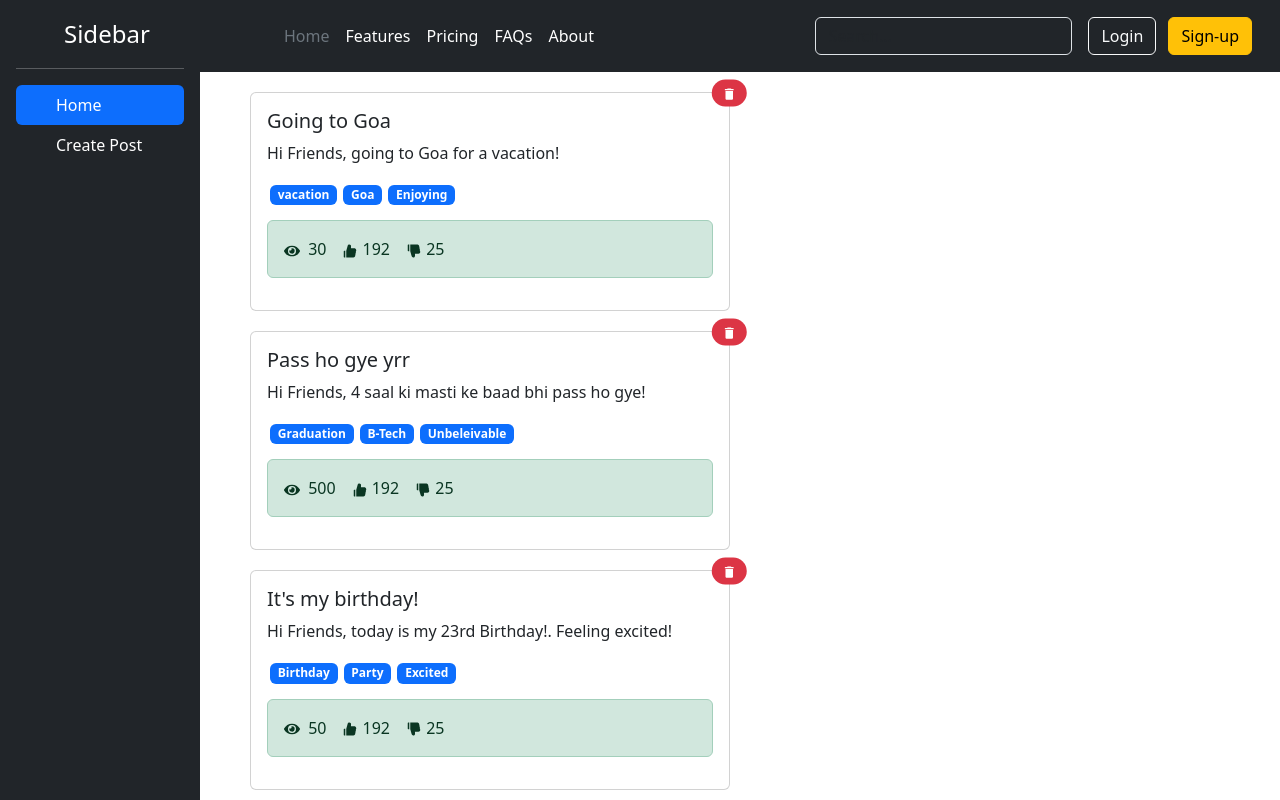
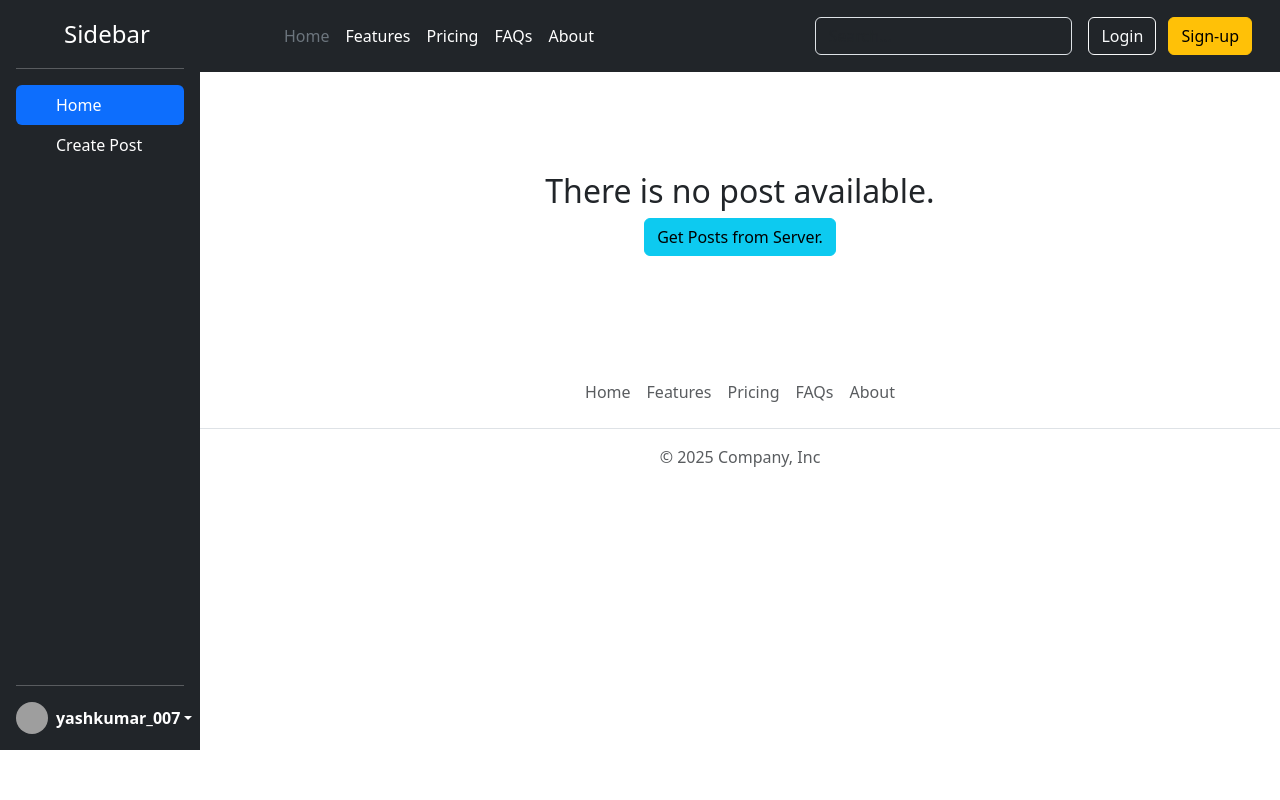
Before and after one commit to KumarYash07/SocialMedia, a React (Vite) app: page / in a window 1280 px wide. Shown: the top 800 px of the page. Built offline with nearby package versions, Linux system fonts and the light colour scheme; grey boxes are pictures that could not be loaded.

Commit message:
Use Dummy JSON for Posts

```diff
--- a/src/App.css
+++ b/src/App.css
@@ -26,3 +26,6 @@
     margin: 10%;
     margin-top: 50px;
 }
+.Welcome-message{
+    margin: 100px 0;
+}
--- a/src/components/PostList.jsx
+++ b/src/components/PostList.jsx
@@ -1,16 +1,28 @@
 import { useContext } from "react";
 import Post from "./Post";
 import { PostList as PostListData } from "../store/PostList-store";
+import WelcomeMessage from "./WelcomeMessage";
 
 const PostList = () => {
+  const { postList, addInitialPosts } = useContext(PostListData);
 
-  const {postList} = useContext(PostListData);
+  const handleGetPostClick = () => {
+    // console.log("get post clicked.");
+    fetch("https://dummyjson.com/posts")
+      .then((res) => res.json())
+      .then(data => {
+        addInitialPosts(data.posts);
+      });
+  };
 
   return (
     <>
-    {postList.map((post) => (
-      <Post key={post.id} post = {post}></Post>
-    ))}
+      {postList.length === 0 && (
+        <WelcomeMessage onGetPostClick={handleGetPostClick}></WelcomeMessage>
+      )}
+      {postList.map((post) => (
+        <Post key={post.id} post={post}></Post>
+      ))}
     </>
   );
 };
--- /dev/null
+++ b/src/components/WelcomeMessage.jsx
@@ -0,0 +1,18 @@
+const WelcomeMessage = ({ onGetPostClick }) => {
+  return (
+    <>
+      <center className="Welcome-message">
+        <h2>There is no post available.</h2>
+        <button
+          type="button"
+          className="btn btn-info"
+          onClick={onGetPostClick}
+        >
+          Get Posts from Server.
+        </button>
+      </center>
+    </>
+  );
+};
+
+export default WelcomeMessage;
--- a/src/store/PostList-store.jsx
+++ b/src/store/PostList-store.jsx
@@ -3,47 +3,48 @@ import { createContext, useReducer } from "react";
 export const PostList = createContext({
   postList: [],
   addPost: () => {},
+  addInitialPosts: () => {},
   deletePost: () => {},
 });
 
-const DEFAULT_POST_LIST = [
-  {
-    id: "1",
-    title: "Going to Goa",
-    body: "Hi Friends, going to Goa for a vacation!",
-    reactions: {
-    likes: 192,
-    dislikes: 25,
-    },
-    views:30,
-    userId: "user-9",
-    tags: ["vacation", "Goa", "Enjoying"],
-  },
-  {
-    id: "2",
-    title: "Pass ho gye yrr",
-    body: "Hi Friends, 4 saal ki masti ke baad bhi pass ho gye!",
-    reactions: {
-    likes: 192,
-    dislikes: 25,
-    },
-    views:500,
-    userId: "user-7",
-    tags: ["Graduation", "B-Tech", "Unbeleivable"],
-  },
-  {
-    id: "3",
-    title: "It's my birthday!",
-    body: "Hi Friends, today is my 23rd Birthday!. Feeling excited!",
-    reactions: {
-    likes: 192,
-    dislikes: 25,
-    },
-    views:50,
-    userId: "user-7",
-    tags: ["Birthday", "Party", "Excited"],
-  },
-];
+// const DEFAULT_POST_LIST = [
+//   {
+//     id: "1",
+//     title: "Going to Goa",
+//     body: "Hi Friends, going to Goa for a vacation!",
+//     reactions: {
+//     likes: 192,
+//     dislikes: 25,
+//     },
+//     views:30,
+//     userId: "user-9",
+//     tags: ["vacation", "Goa", "Enjoying"],
+//   },
+//   {
+//     id: "2",
+//     title: "Pass ho gye yrr",
+//     body: "Hi Friends, 4 saal ki masti ke baad bhi pass ho gye!",
+//     reactions: {
+//     likes: 192,
+//     dislikes: 25,
+//     },
+//     views:500,
+//     userId: "user-7",
+//     tags: ["Graduation", "B-Tech", "Unbeleivable"],
+//   },
+//   {
+//     id: "3",
+//     title: "It's my birthday!",
+//     body: "Hi Friends, today is my 23rd Birthday!. Feeling excited!",
+//     reactions: {
+//     likes: 192,
+//     dislikes: 25,
+//     },
+//     views:50,
+//     userId: "user-7",
+//     tags: ["Birthday", "Party", "Excited"],
+//   },
+// ];
 
 const postListReducer = (currPostList, action) => {
   let newPostList = currPostList;
@@ -53,13 +54,16 @@ const postListReducer = (currPostList, action) => {
   else if(action.type === "ADD_POST"){
     newPostList = [action.payload, ...currPostList];
   }
+  else if(action.type === "ADD_INITIAL_POSTS"){
+    newPostList = action.payload.posts;
+  }
   return newPostList;
 };
 
 const PostListProvider = ({ children }) => {
   const [postList, dispatchPostList] = useReducer(
     postListReducer,
-    DEFAULT_POST_LIST,
+    [],
   );
 
   const addPost = (userId, postTitle, postBody, reactions, views, tags) => {
@@ -75,6 +79,15 @@ const PostListProvider = ({ children }) => {
         userId: userId,
         views: views,
         tags: tags,
+      },
+    });
+  };
+
+   const addInitialPosts = (posts) => {
+    dispatchPostList({
+      type: "ADD_INITIAL_POSTS",
+      payload: {
+        posts,
       },
     });
   };
@@ -95,6 +108,7 @@ const PostListProvider = ({ children }) => {
         postList: postList,
         addPost: addPost,
         deletePost: deletePost,
+        addInitialPosts: addInitialPosts,
       }}
     >
       {children}
```
